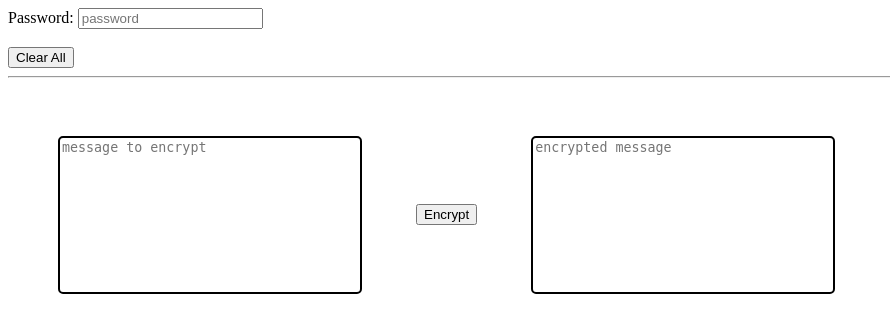
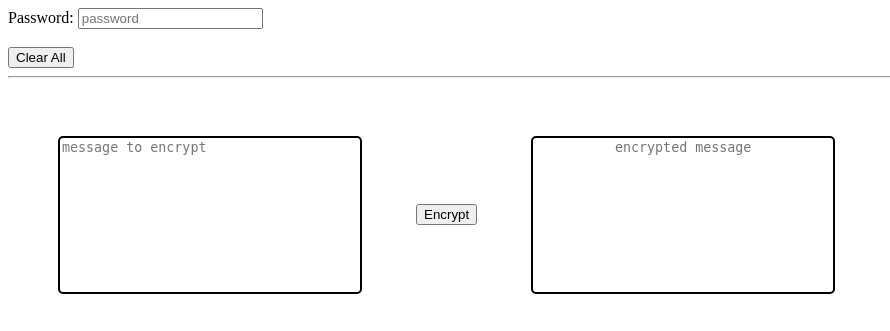
Before and after one commit to scarhead7/scarhead7.github.io, a PHP site: page /encrypt/index.html in a window 1280 px wide. Shown: the top 331 px of the page, without its empty margins (0-890 px from the left). Run offline with PHP 8.4, Linux system fonts and the light colour scheme; some libraries are stand-ins or nearby versions.

Commit message:
Update main.css
* added styling for encrypted/decrypted messages placeholders

```diff
--- a/encrypt/styles/main.css
+++ b/encrypt/styles/main.css
@@ -10,6 +10,11 @@ textarea {
   margin: 50px
 }
 
+/* style the placeholder text in the textarea boxes for encrypted messages and decrypted messages */
+textarea[ID="CIPHERTEXT"]::placeholder {
+  text-align: center;
+}
+
 /* encrypt button: raise it up on page
    courtesy: http://jsfiddle.net/5CZRP/
 */
```
